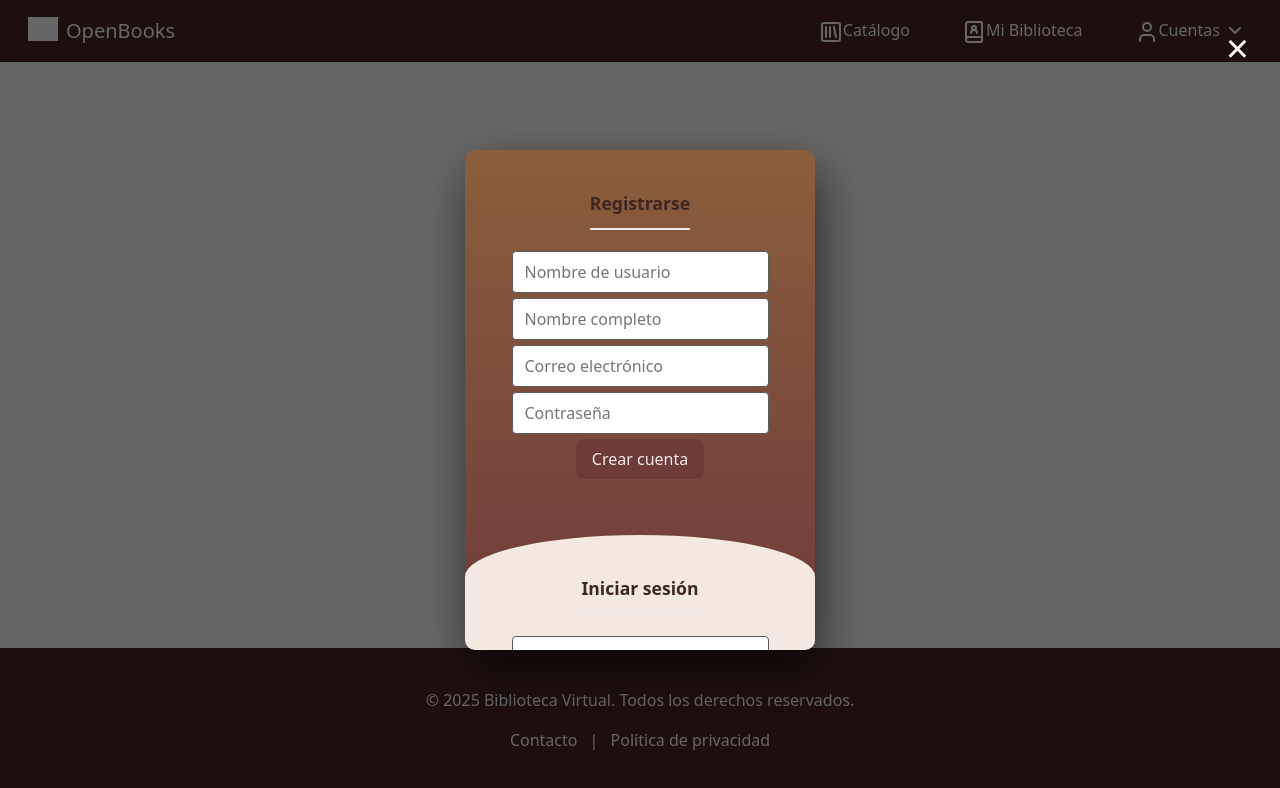
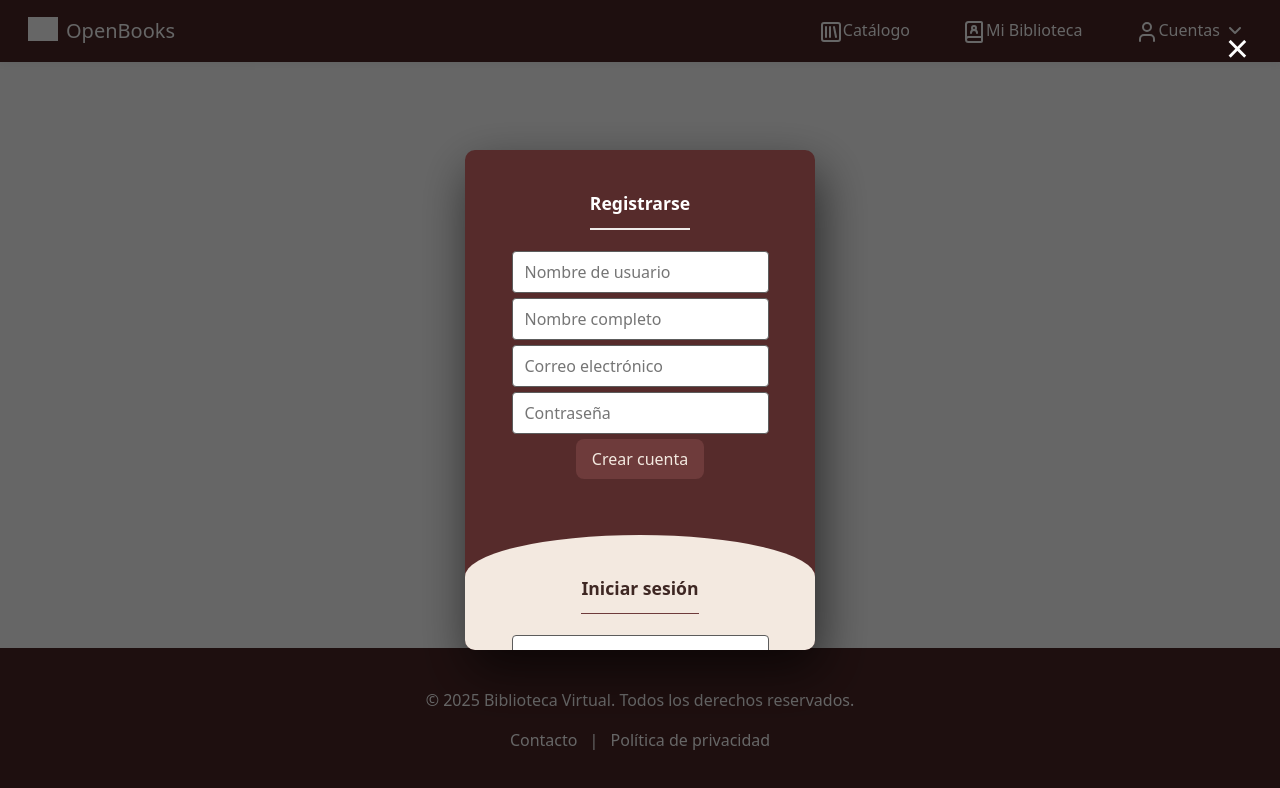
Before and after one commit to Salfonsogar/OpenBooks, a React (Vite) app: page /Login in a window 1280 px wide. Shown: the top 788 px of the page. Built offline with nearby package versions, Linux system fonts and the light colour scheme; no server answers; grey boxes are pictures that could not be loaded.

Commit message:
estilos auth

```diff
--- a/src/assets/styles/AuthModal.css
+++ b/src/assets/styles/AuthModal.css
@@ -11,7 +11,7 @@
 .auth-main {
   width: 350px;
   height: 500px;
-  background: linear-gradient(360deg, #6e3b3b, #8b5e3c);
+  background-color: #562b2b !important;
   border-radius: 10px;
   box-shadow: 5px 20px 50px rgba(0, 0, 0, 0.6);
   overflow: hidden;
@@ -23,6 +23,7 @@
     transform: scale(0.9);
     opacity: 0;
   }
+
   to {
     transform: scale(1);
     opacity: 1;
@@ -70,7 +71,7 @@
 }
 
 .auth-login.active {
-  transform: translateY(-400px);
+  transform: translateY(-425px);
 }
 
 .auth-login.active .login-title {
@@ -95,6 +96,7 @@
   color: #fff;
   cursor: pointer;
 }
+
 .auth-close-btn:hover {
   background: transparent;
 }
--- a/src/components/auth/SignupForm.jsx
+++ b/src/components/auth/SignupForm.jsx
@@ -33,6 +33,7 @@ export default function SignupForm({ onClickTitle }) {
   };
 
   return (
+    <>
       <AuthForm
         title="Registrarse"
         buttonText={status === 'loading' ? "Registrando..." : "Crear cuenta"}
@@ -70,5 +71,16 @@ export default function SignupForm({ onClickTitle }) {
         {error && <div className="text-danger mt-2">{error}</div>}
         {success && <div className="text-success mt-2">{success}</div>}
       </AuthForm>
+      <style>
+        {`
+          .auth-signup .form-title{
+            color: #fff !important;
+          }
+          .auth-login .form-title{
+            border-bottom: 1px solid #6e3b3b !important;
+          }
+        `}
+      </style>
+    </>
   );
 }
```
Lines whose indentation alone changed are shown as unchanged.
